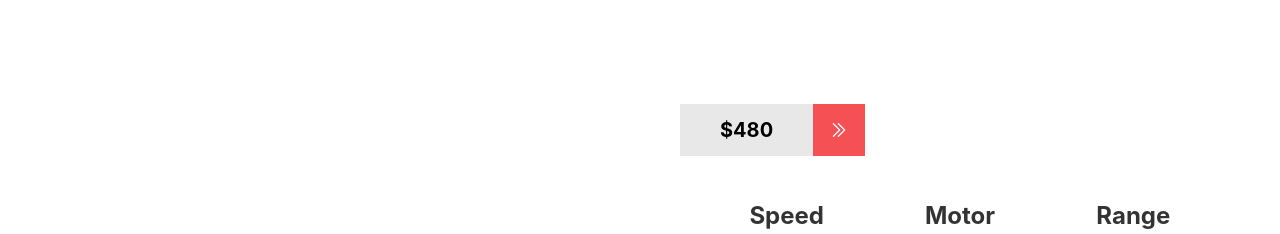
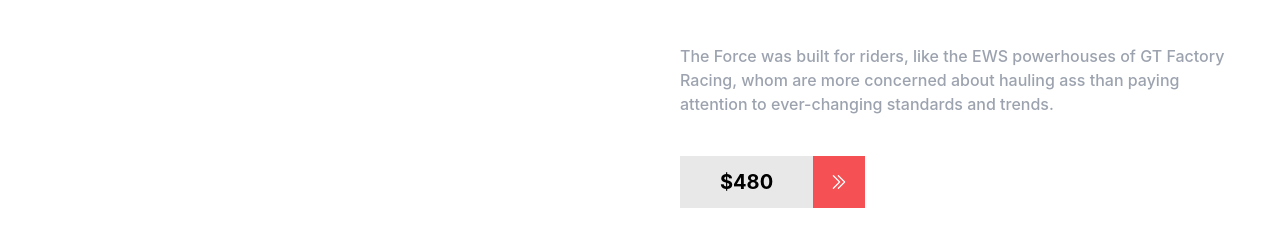
Before and after one commit to AkRazu/react-route, a React (Create React App) app: page / in a window 1280 px wide. Shown: the part 456-690 px from the top of the page. Built offline with nearby package versions, Linux system fonts and the light colour scheme.

Commit message:
readme file add

```diff
--- a/src/components/Hero/Hero.jsx
+++ b/src/components/Hero/Hero.jsx
@@ -16,8 +16,9 @@ const Hero = () => {
             <h1 className="md:text-7xl text-4xl font-bold uppercase text-[#333333]">
               Henderson 3A electric bike
             </h1>
+            <p className="mt-9 font-medium text-gray-400">The Force was built for riders, like the EWS powerhouses of GT Factory Racing, whom are more concerned about hauling ass than paying attention to ever-changing standards and trends.</p>
           </div>
-          <div className="btn md:mt-24 mt-10 flex ">
+          <div className="btn md:mt-10 mt-10 flex ">
             <Link to="/" className=" flex flex-wrap">
               <span className="px-10 text-xl font-bold py-3 bg-[#E8E8E8]">$480</span>
               <span className="p-4 bg-[#F55155]">
```
Also changed, not shown: src/components/MainReview/MainReview.scss (deleted), 1 other file (tests, documents, lock files or other folders).
